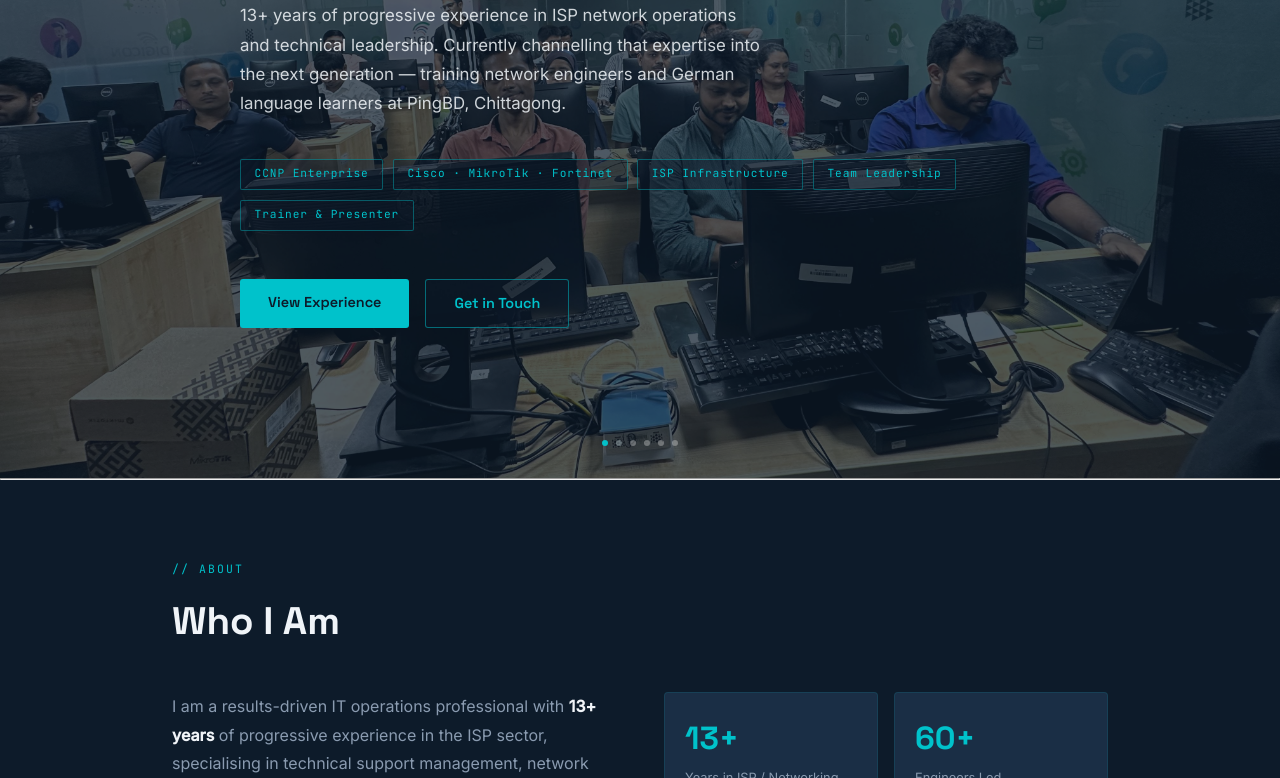
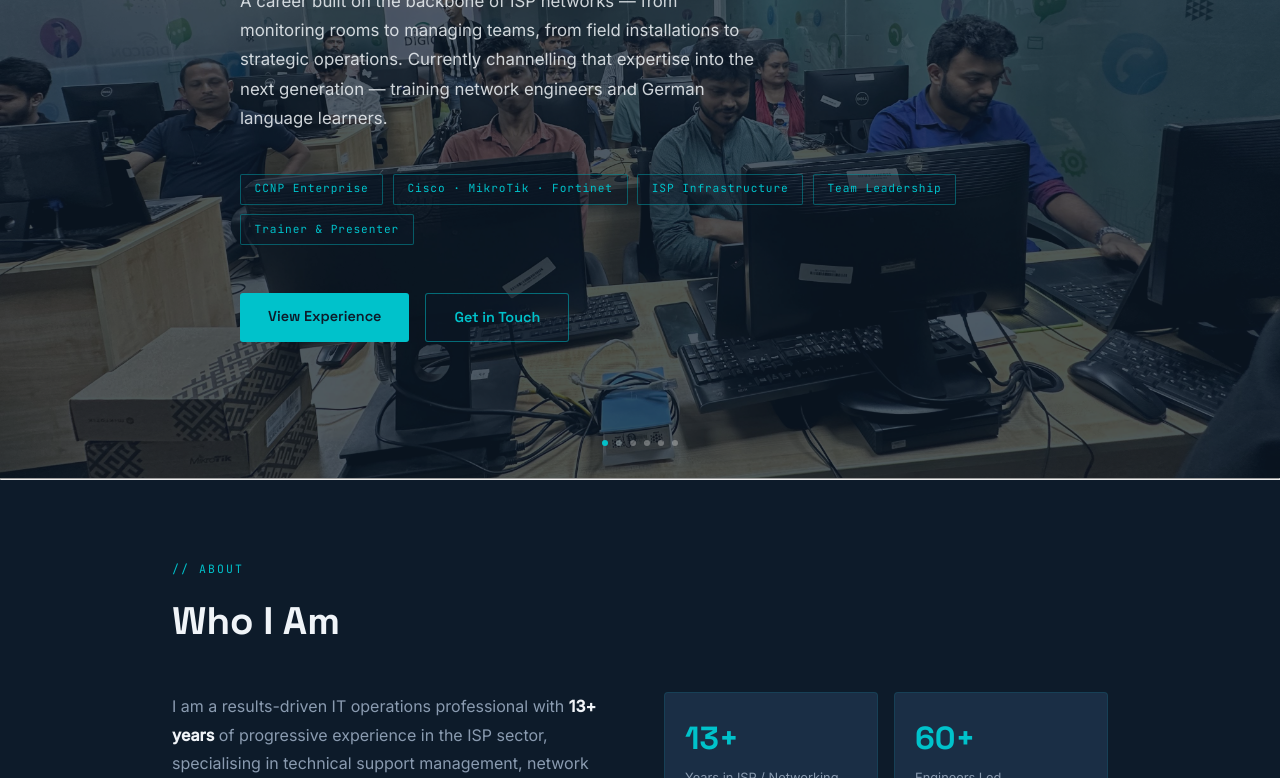
Before and after one commit to mohammad-mizanur/mohammad-mizanur.github.io, a plain HTML site: page index.html in a window 1280 px wide. Shown: the part 322-1100 px from the top of the page. Drawn offline with Linux system fonts and the light colour scheme.

Commit message:
Revise hero-sub paragraph for clarity and focus
Updated the hero-sub paragraph to better reflect career experience and focus.

```diff
--- a/index.html
+++ b/index.html
@@ -167,7 +167,7 @@ h1{font-size:2.2rem}
   <div class="hero-inner">
     <div class="hero-eyebrow">Network Engineer &amp; IT Trainer</div>
     <h1>Md Mizanur <span class="accent">Rahman</span></h1>
-    <p class="hero-sub">13+ years of progressive experience in ISP network operations and technical leadership. Currently channelling that expertise into the next generation — training network engineers and German language learners at PingBD, Chittagong.</p>
+    <p class="hero-sub">A career built on the backbone of ISP networks — from monitoring rooms to managing teams, from field installations to strategic operations. Currently channelling that expertise into the next generation — training network engineers and German language learners.</p>
     <div class="hero-tags">
       <span class="tag">CCNP Enterprise</span>
       <span class="tag">Cisco · MikroTik · Fortinet</span>
```
